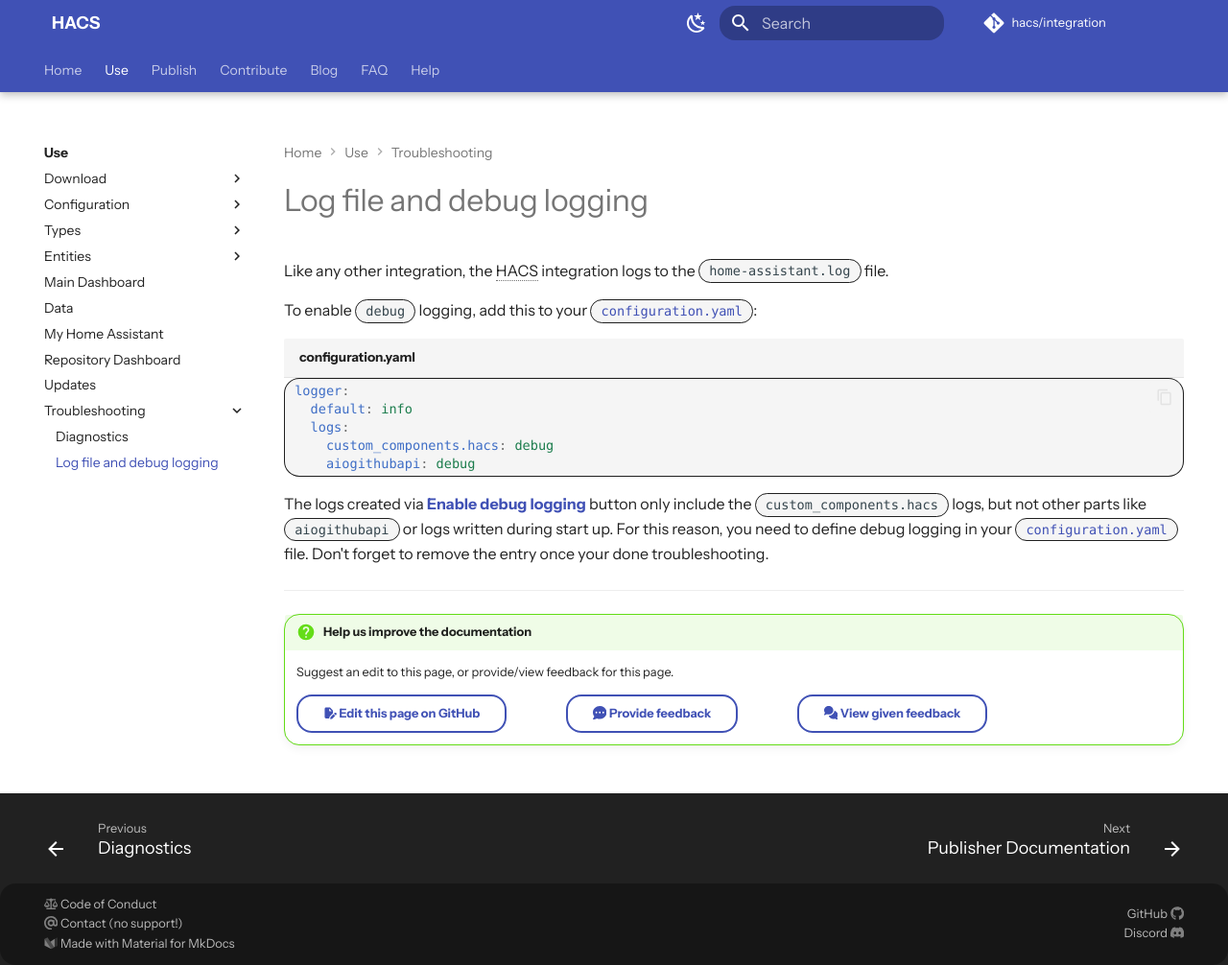
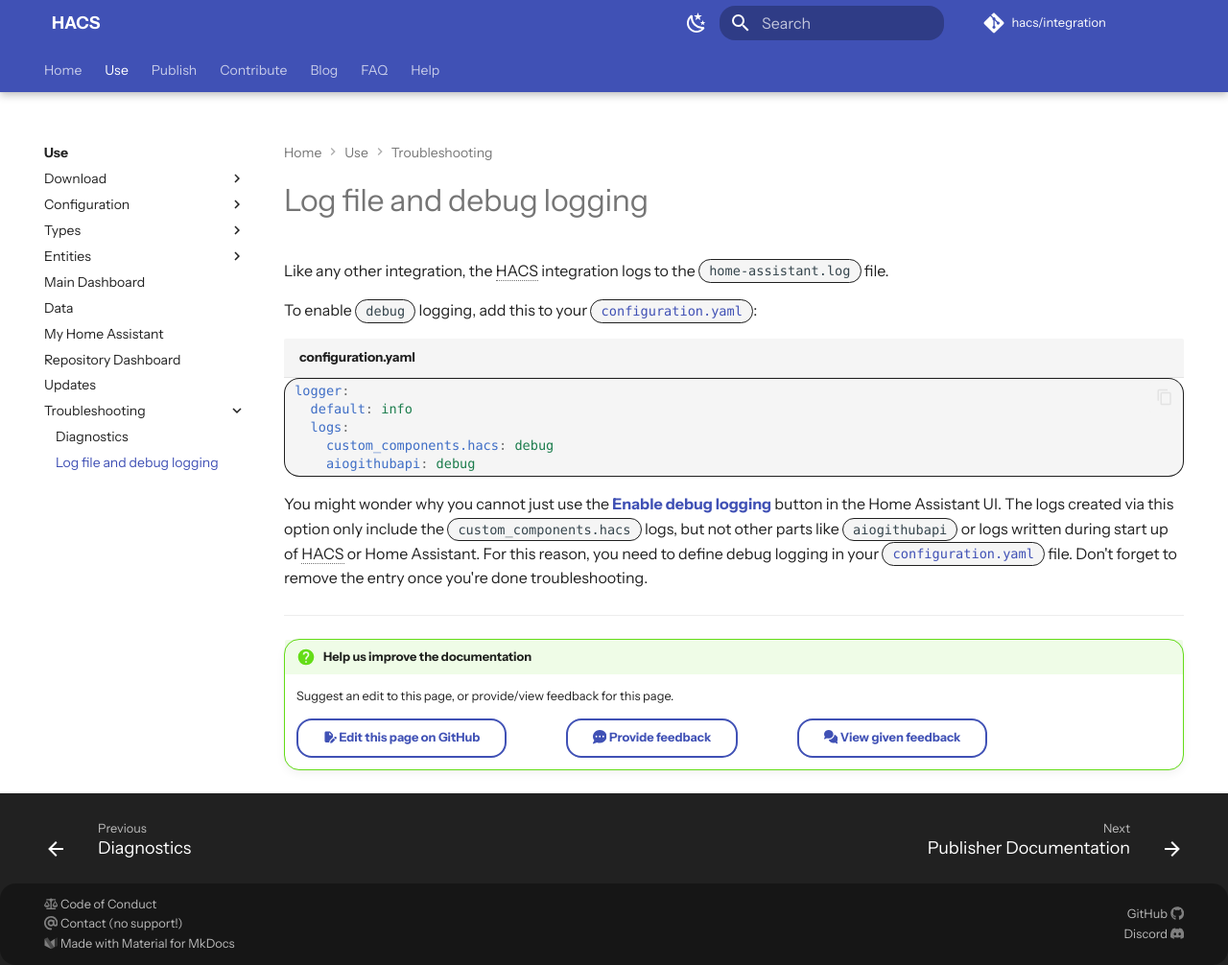
Before and after one commit to hacs/documentation, an MkDocs documentation site: the page built from source/docs/use/troubleshooting/logs.md, in a window 1280 px wide and 1006 px high. Shown: the whole window at 96% size. Built offline with MkDocs 1.6.1 and Material for MkDocs 9.7.7, drawn with Linux system fonts in a browser that asks for light colours; some web fonts are replaced; plug-ins that fetch from the network failed and are left out; comment, search, counter and statistics services are not loaded.

Commit message:
Troubleshooting: tiny tweak (#506)
* Troubleshooting: tiny tweak

* Update source/docs/use/troubleshooting/logs.md

Co-authored-by: coderabbitai[bot] <136622811+coderabbitai[bot]@users.noreply.github.com>

* Update source/docs/use/troubleshooting/logs.md

---------

Co-authored-by: coderabbitai[bot] <136622811+coderabbitai[bot]@users.noreply.github.com>

````diff
--- a/source/docs/use/troubleshooting/logs.md
+++ b/source/docs/use/troubleshooting/logs.md
@@ -15,4 +15,4 @@ logger:
     aiogithubapi: debug
 ```
 
-The logs created via [**Enable debug logging**](https://www.home-assistant.io/docs/configuration/troubleshooting/#debug-logs-and-diagnostics) button only include the `custom_components.hacs` logs, but not other parts like `aiogithubapi` or logs written during start up. For this reason, you need to define debug logging in your [`configuration.yaml`](https://www.home-assistant.io/docs/configuration/) file. Don't forget to remove the entry once your done troubleshooting.
+You might wonder why you cannot just use the [**Enable debug logging**](https://www.home-assistant.io/docs/configuration/troubleshooting/#debug-logs-and-diagnostics) button in the Home Assistant UI. The logs created via this option only include the `custom_components.hacs` logs, but not other parts like `aiogithubapi` or logs written during start up of HACS or Home Assistant. For this reason, you need to define debug logging in your [`configuration.yaml`](https://www.home-assistant.io/docs/configuration/) file. Don't forget to remove the entry once you're done troubleshooting.
````
